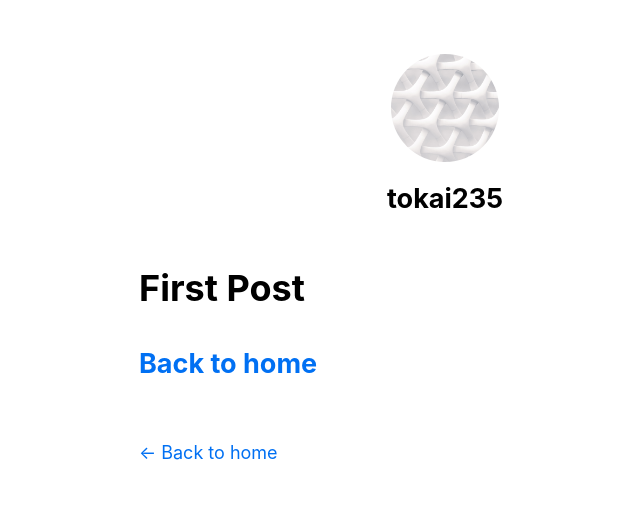
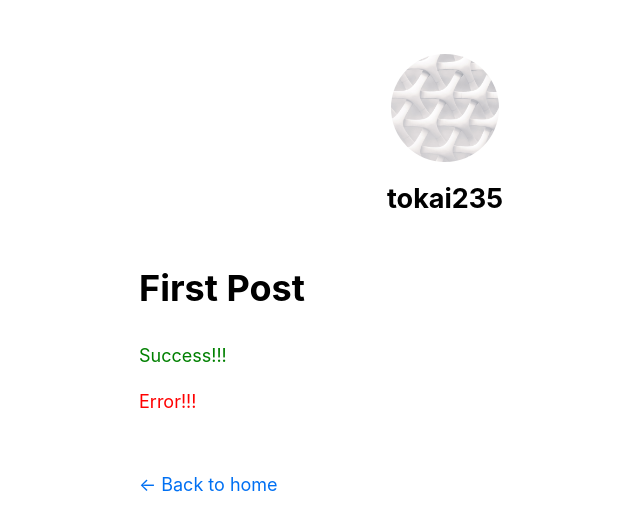
Before and after one commit to ibis7895123/nextjs_tutorial, a Next.js app: page /posts/first-post in a window 1280 px wide. Shown: the top 530 px of the page, without its empty margins (195-835 px from the left). Built offline with nearby package versions, Linux system fonts and the light colour scheme.

Commit message:
clsxの学習

```diff
--- /dev/null
+++ b/components/alert.js
@@ -0,0 +1,15 @@
+import styles from "../styles/alert.module.css";
+import { clsx } from "clsx";
+
+export default function Alert({ children, type }) {
+  return (
+    <div
+      className={clsx({
+        [styles.success]: type === "success",
+        [styles.error]: type === "error",
+      })}
+    >
+      {children}
+    </div>
+  );
+}
--- a/package.json
+++ b/package.json
@@ -6,6 +6,7 @@
     "start": "next start"
   },
   "dependencies": {
+    "clsx": "^1.2.1",
     "next": "latest",
     "react": "18.2.0",
     "react-dom": "18.2.0"
--- a/pages/posts/first-post.js
+++ b/pages/posts/first-post.js
@@ -2,6 +2,7 @@
 import Link from "next/link";
 import Script from "next/script";
 import Layout from "../../components/layout";
+import Alert from "../../components/alert";
 
 export default function FirstPost() {
   return (
@@ -19,9 +20,10 @@
 
       <h1>First Post</h1>
 
-      <h2>
-        <Link href="/">Back to home</Link>
-      </h2>
+      <Alert type="success">
+        <p>Success!!!</p>
+      </Alert>
+      <Alert type="error">Error!!!</Alert>
     </Layout>
   );
 }
--- /dev/null
+++ b/styles/alert.module.css
@@ -0,0 +1,6 @@
+.success {
+  color: green;
+}
+.error {
+  color: red;
+}
```
Also changed, not shown: 1 other file (tests, documents, lock files or other folders).
